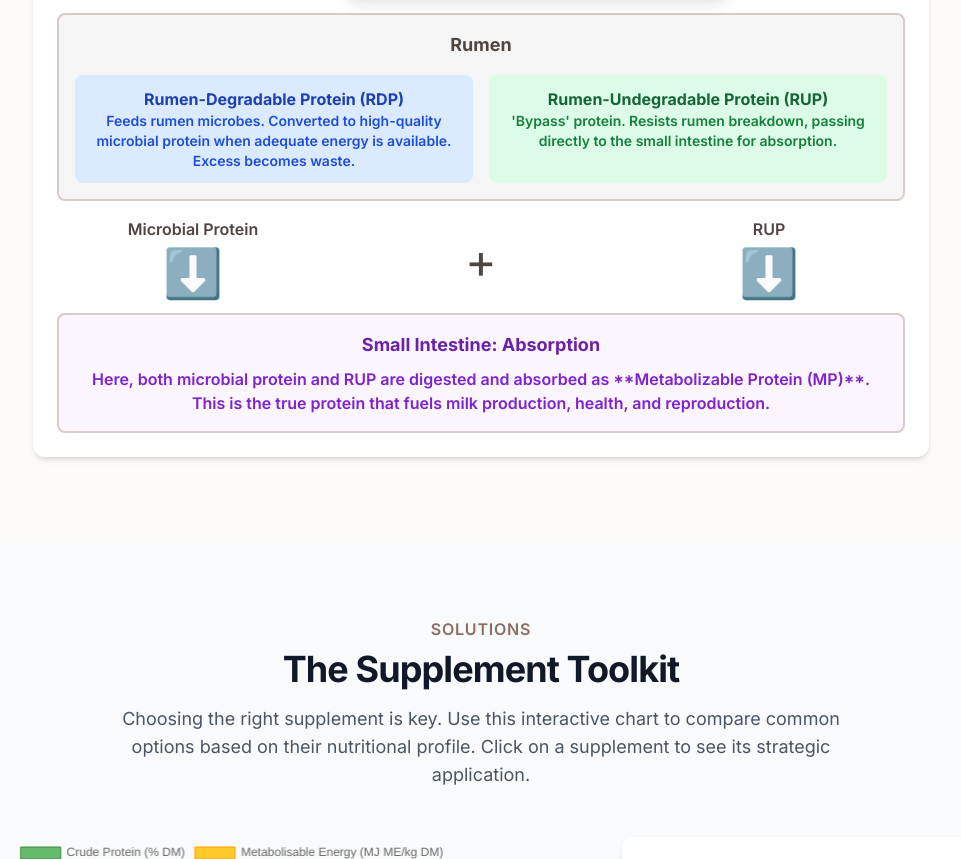
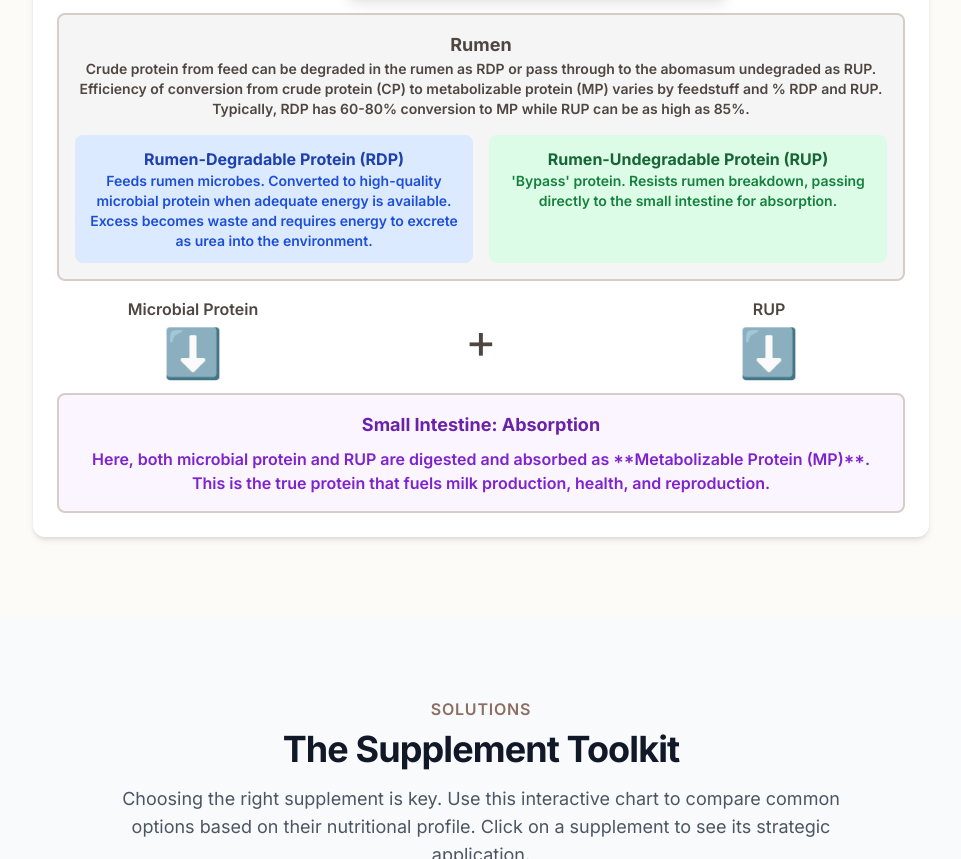
Before and after one commit to crchasedvm/Protein-app, a plain HTML site: page index.html in a window 1280 px wide. Shown: the part 1343-2202 px from the top of the page, without its empty margins (159-1120 px from the left). Drawn offline with nearby package versions, Linux system fonts and the light colour scheme.

Commit message:
Update index.html

```diff
--- a/index.html
+++ b/index.html
@@ -149,10 +149,11 @@
                         </div>
                         <div class="cow-diagram-part mt-4 p-4">
                             <h4 class="text-lg font-bold">Rumen</h4>
+                             <p class="text-sm text-black-700">Crude protein from feed can be degraded in the rumen as RDP or pass through to the abomasum undegraded as RUP. Efficiency of conversion from crude protein (CP) to metabolizable protein (MP) varies by feedstuff and % RDP and RUP. Typically, RDP has 60-80% conversion to MP while RUP can be as high as 85%.</p>
                             <div class="grid grid-cols-1 md:grid-cols-2 gap-4 mt-4">
                                 <div class="bg-blue-100 p-3 rounded-lg">
                                     <h5 class="font-bold text-blue-800">Rumen-Degradable Protein (RDP)</h5>
-                                    <p class="text-sm text-blue-700">Feeds rumen microbes. Converted to high-quality microbial protein when adequate energy is available. Excess becomes waste.</p>
+                                    <p class="text-sm text-blue-700">Feeds rumen microbes. Converted to high-quality microbial protein when adequate energy is available. Excess becomes waste and requires energy to excrete as urea into the environment.</p>
                                 </div>
                                 <div class="bg-green-100 p-3 rounded-lg">
                                     <h5 class="font-bold text-green-800">Rumen-Undegradable Protein (RUP)</h5>
```
